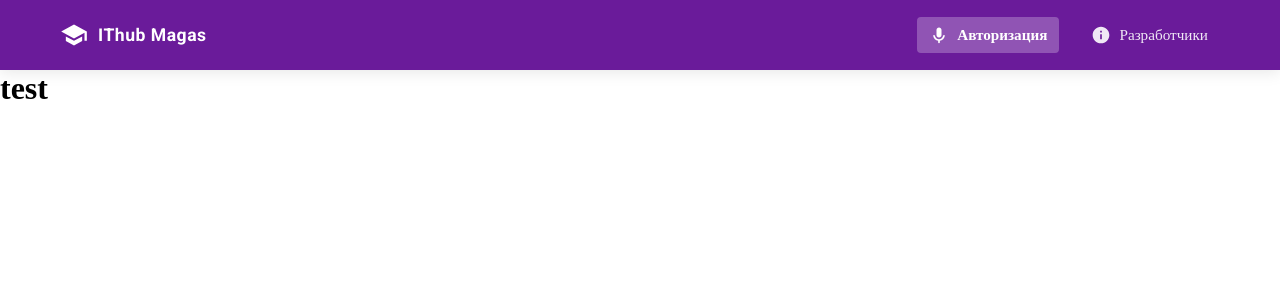
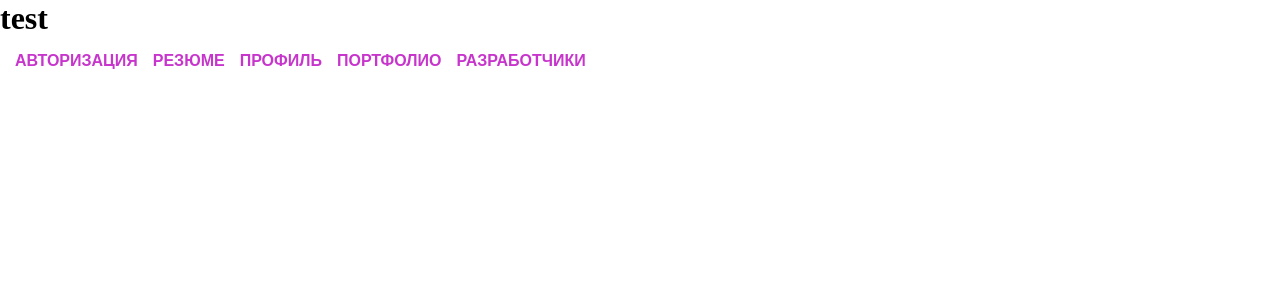
Before and after one commit to ithub-magas/ithub, a Vue app: page / in a window 1280 px wide. Shown: the top 300 px of the page. Built offline with nearby package versions, Linux system fonts and the light colour scheme.

Commit message:
deleted header

```diff
--- a/src/App.vue
+++ b/src/App.vue
@@ -1,9 +1,7 @@
 <template>
-  <Header></Header>
   <router-view></router-view>
 </template>
 
 <script setup>
-  import Header from "./components/header.vue"
 
 </script>
--- a/src/pages/main.vue
+++ b/src/pages/main.vue
@@ -1,3 +1,41 @@
 <template>
     <h1>test</h1>
+    <div class="routes">
+        <RouterLink to="/authorization" class="nav-link active">
+            Авторизация
+        </RouterLink>
+        <RouterLink to="/resume" class="nav-link active">
+            Резюме
+        </RouterLink>
+         <RouterLink to="/profile" class="nav-link active">
+            профиль
+        </RouterLink>
+        <RouterLink to="/portfolio" class="nav-link active">
+            Портфолио
+        </RouterLink>
+        <RouterLink to="/dev" class="nav-link active">
+            Разработчики
+        </RouterLink>
+
+    </div>
+
 </template>
+
+<style>
+.routes {
+    display: flex;
+    gap: 15px;
+    padding: 15px;
+}
+
+.nav-link {
+    color: rgb(199, 53, 204);
+    text-decoration: none;
+    text-transform: uppercase;
+    font-family: sans-serif;
+    font-weight: 700;
+}
+.nav-link:hover {
+   text-decoration: underline;
+}
+</style>
```
